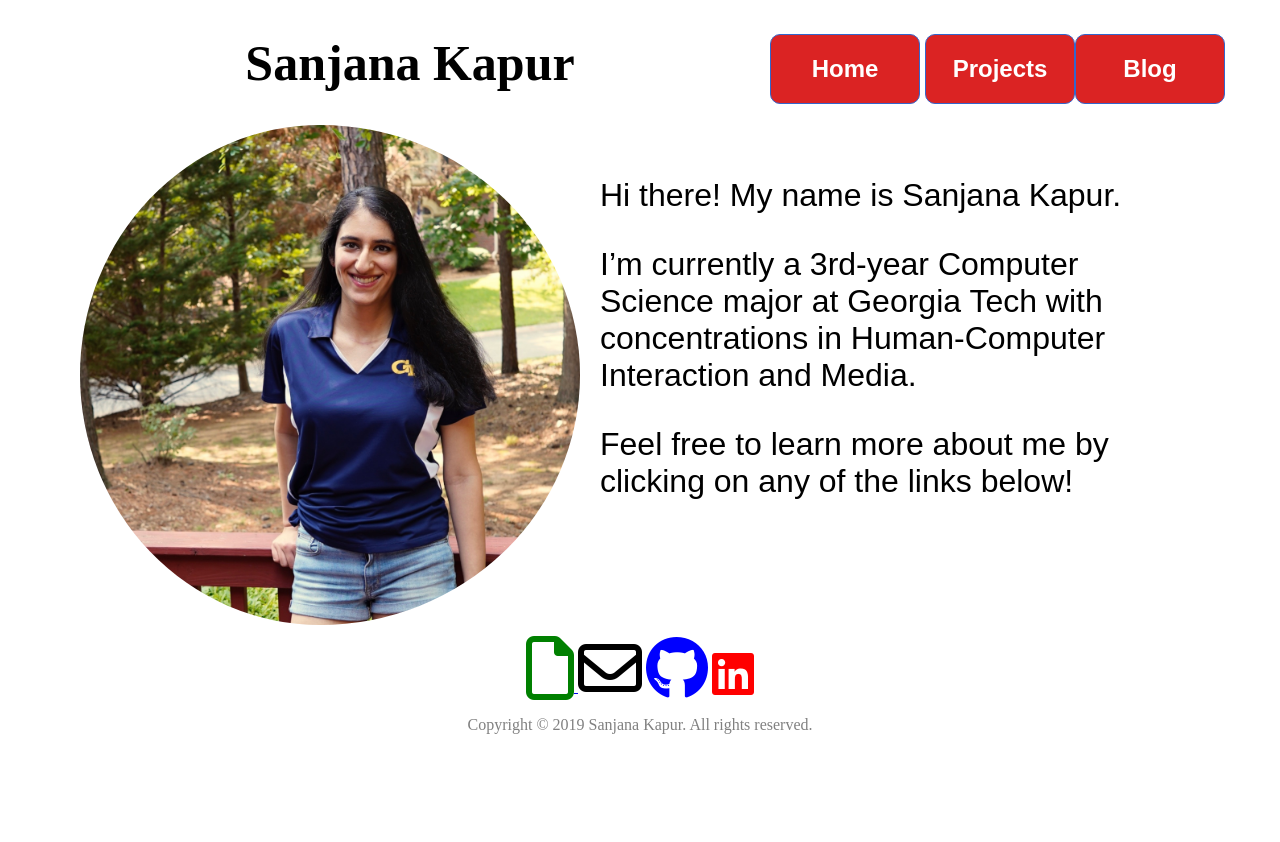
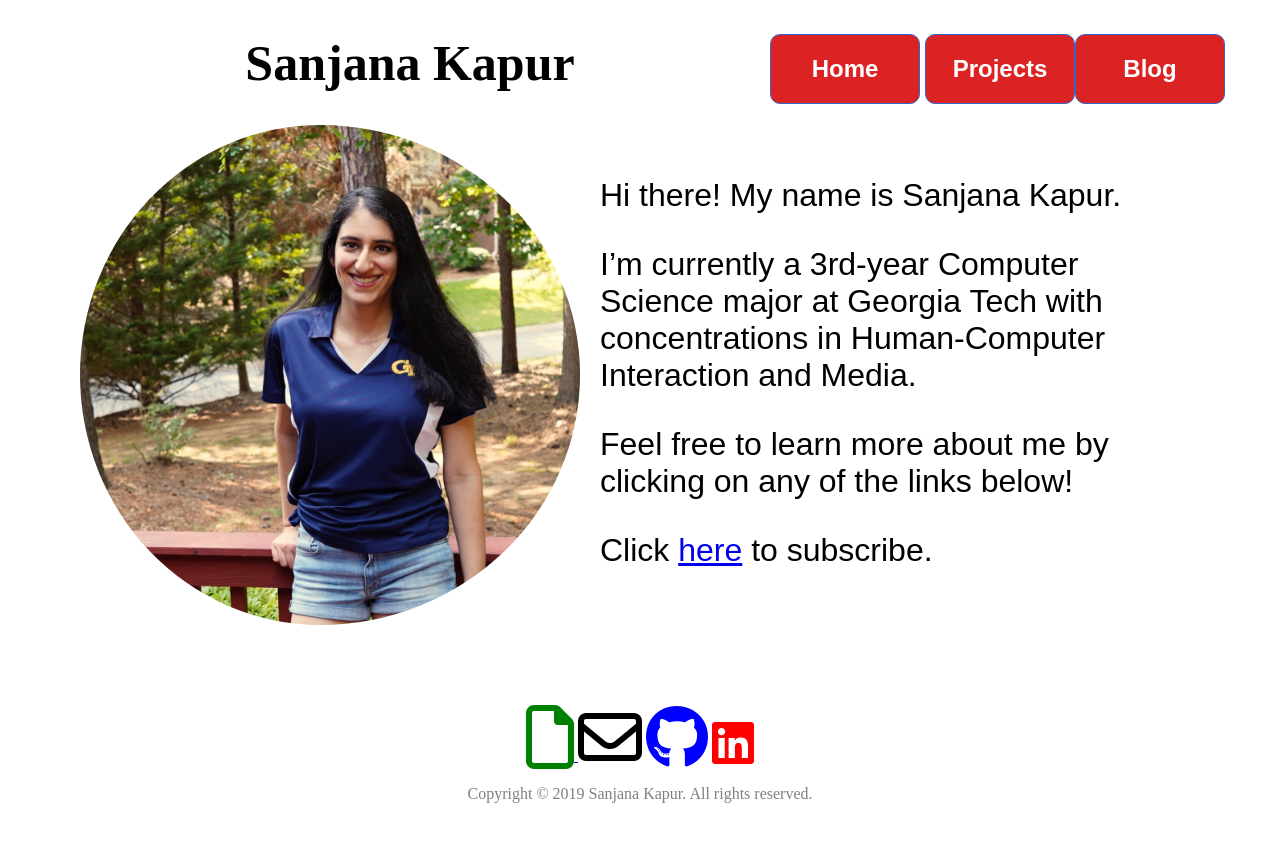
Before and after one commit to skapur12/skapur12.github.io, a Jekyll site: the page built from index.html, in a window 1280 px wide. Shown: the top 842 px of the page. Built offline with Jekyll 4.4.1, drawn with Linux system fonts in a browser that asks for light colours; nearby versions of some CDN libraries.

Commit message:
Update index.html

```diff
--- a/index.html
+++ b/index.html
@@ -19,5 +19,6 @@ title: Sanjana Kapur
     <p> Hi there! My name is Sanjana Kapur. </p>
     <p> I’m currently a 3rd-year Computer Science major at Georgia Tech with concentrations in Human-Computer Interaction and Media. </p>
     <p> Feel free to learn more about me by clicking on any of the links below! </p>
+    <p> Click <a href="https://skapur12.github.io/blog/atom.xml">here</a> to subscribe. </p>
   </div>
 </div>
```
